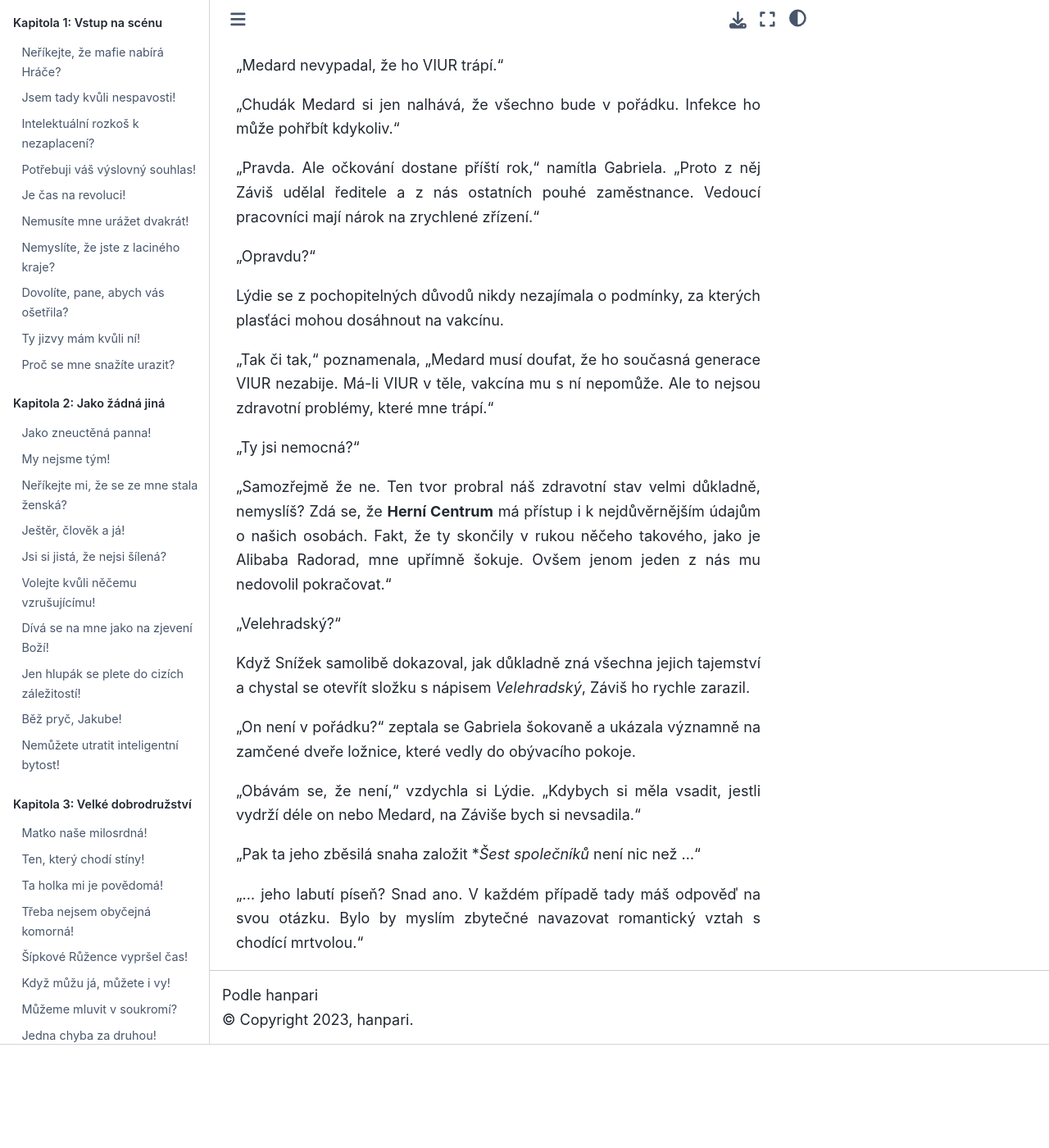
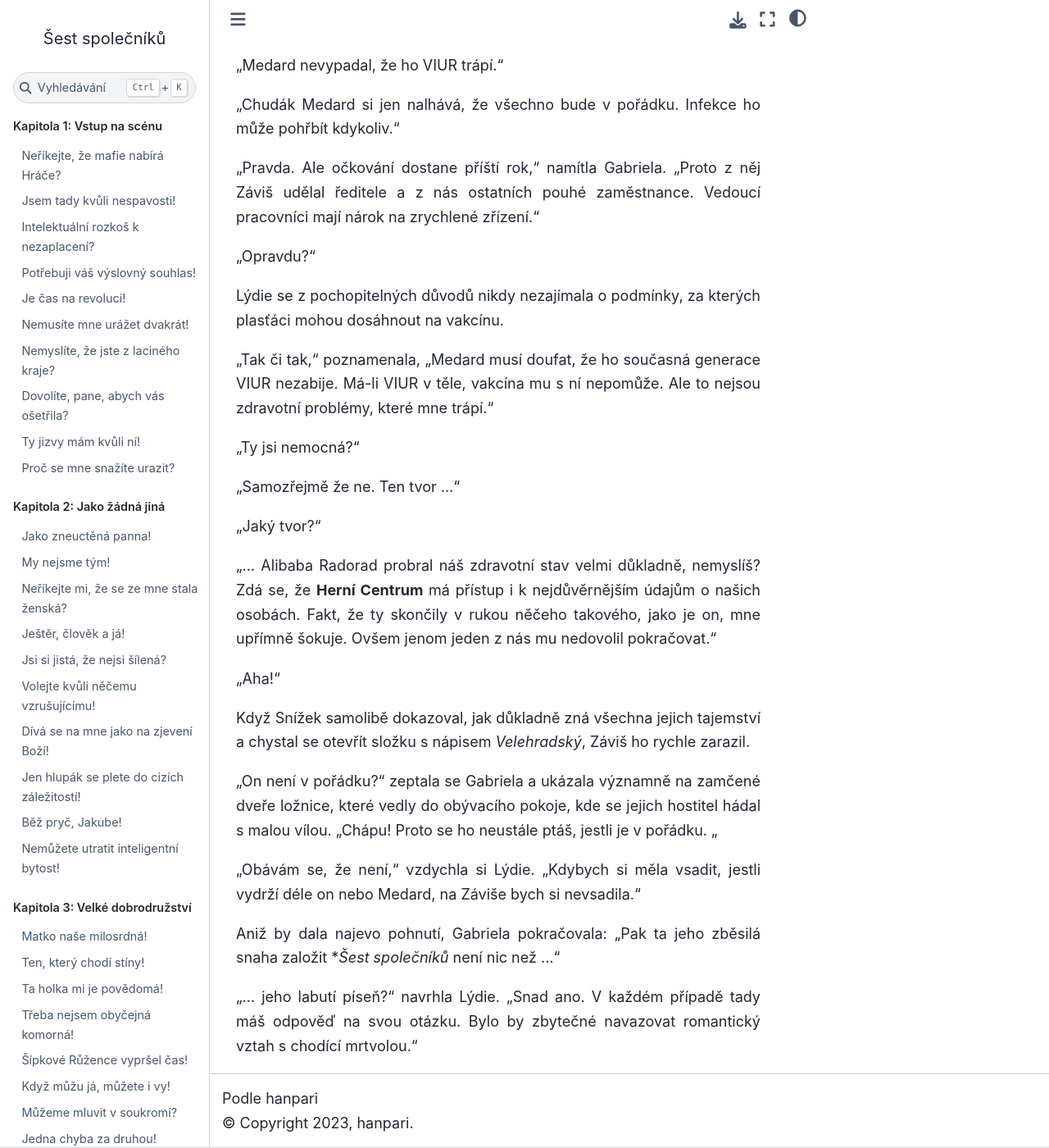
Before and after one commit to hanpari/sest-spolecniku, a Sphinx documentation site: the page built from source/sest_spolecniku/006-spatne-zpravy/6.md, in a window 1280 px wide and 1400 px high, scrolled down 5993 px. Shown: the whole window at 82% size. Built offline with Sphinx 7.4.7 and the Sphinx Book theme 1.1.4, drawn with Linux system fonts in a browser that asks for light colours; before the commit the page ends 7267 px from its top, so only the background shows below that.

Commit message:
Jeho kuze ...

```diff
--- a/source/sest_spolecniku/006-spatne-zpravy/6.md
+++ b/source/sest_spolecniku/006-spatne-zpravy/6.md
@@ -148,16 +148,20 @@
 
 "Ty jsi nemocná?"
 
-"Samozřejmě že ne. Ten tvor probral náš zdravotní stav velmi důkladně, nemyslíš? Zdá se, že **Herní Centrum** má přístup i k nejdůvěrnějším údajům o našich osobách. Fakt, že ty skončily v rukou něčeho takového, jako je Alibaba Radorad, mne upřímně šokuje. Ovšem jenom jeden z nás mu nedovolil pokračovat."
+"Samozřejmě že ne. Ten tvor ..."
 
-"Velehradský?"
+"Jaký tvor?"
+
+"... Alibaba Radorad probral náš zdravotní stav velmi důkladně, nemyslíš? Zdá se, že **Herní Centrum** má přístup i k nejdůvěrnějším údajům o našich osobách. Fakt, že ty skončily v rukou něčeho takového, jako je on, mne upřímně šokuje. Ovšem jenom jeden z nás mu nedovolil pokračovat."
+
+"Aha!"
 
 Když Snížek samolibě dokazoval, jak důkladně zná všechna jejich tajemství a chystal se otevřít složku s nápisem *Velehradský*, Záviš ho rychle zarazil.
 
-"On není v pořádku?" zeptala se Gabriela šokovaně a ukázala významně na zamčené dveře ložnice, které vedly do obývacího pokoje.
+"On není v pořádku?" zeptala se Gabriela a ukázala významně na zamčené dveře ložnice, které vedly do obývacího pokoje, kde se jejich hostitel hádal s malou vílou. "Chápu! Proto se ho neustále ptáš, jestli je v pořádku. "
 
 "Obávám se, že není," vzdychla si Lýdie. "Kdybych si měla vsadit, jestli vydrží déle on nebo Medard, na Záviše bych si nevsadila."
 
-"Pak ta jeho zběsilá snaha založit **Šest společníků* není nic než ..."
+Aniž by dala najevo pohnutí, Gabriela pokračovala: "Pak ta jeho zběsilá snaha založit **Šest společníků* není nic než ..."
 
-"... jeho labutí píseň? Snad ano. V každém případě tady máš odpověď na svou otázku. Bylo by myslím zbytečné navazovat romantický vztah s chodící mrtvolou."
+"... jeho labutí píseň?" navrhla Lýdie. "Snad ano. V každém případě tady máš odpověď na svou otázku. Bylo by zbytečné navazovat romantický vztah s chodící mrtvolou."
```
Also changed, not shown: source/sest_spolecniku/006-spatne-zpravy/7.md (added, +1 -0 lines).
